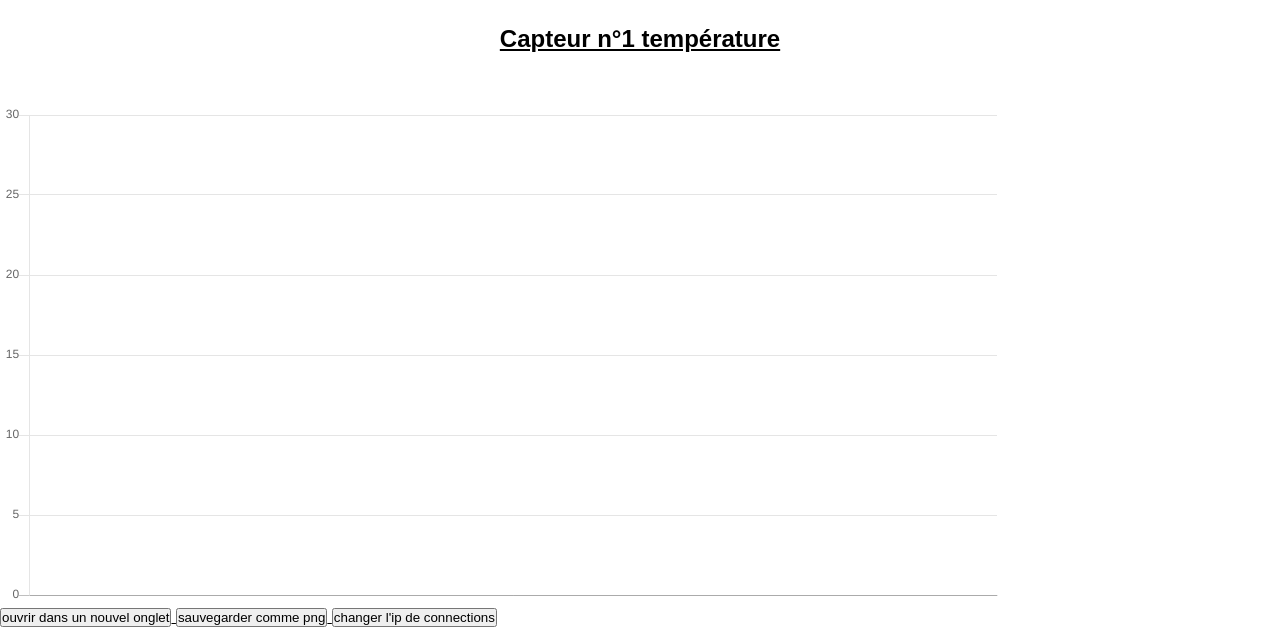
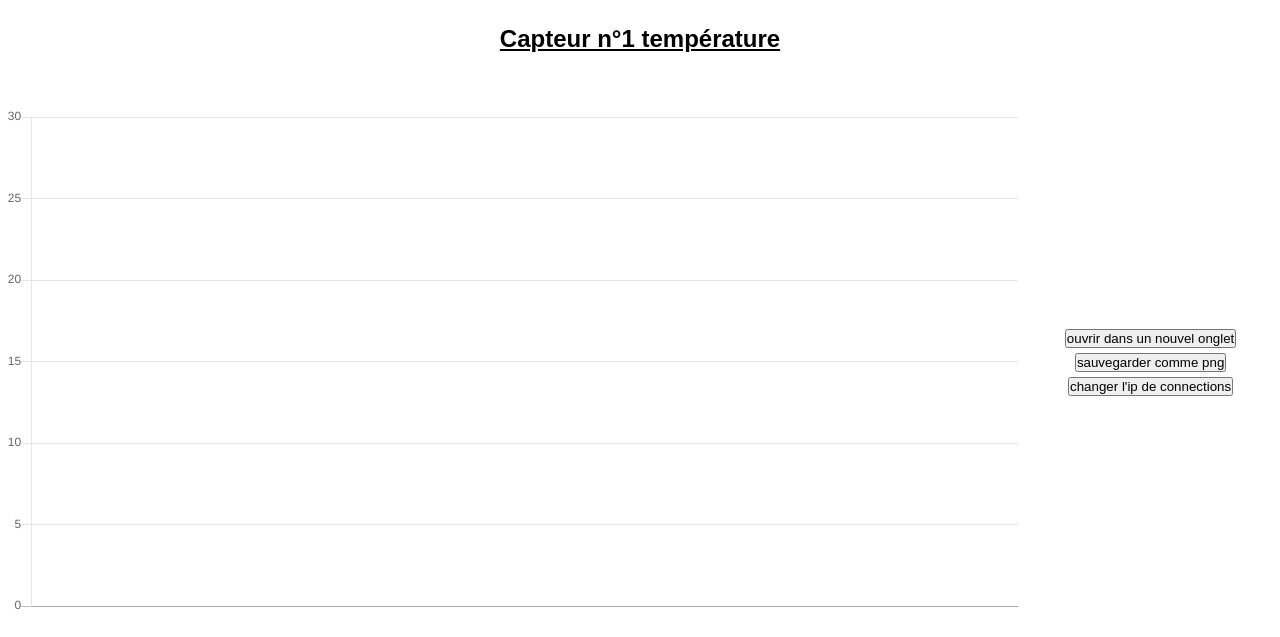
Before and after one commit to JardinsBruyere/Site_Web, a plain HTML site: page graphe_T_1.html in a window 1280 px wide. Shown: the part 77-714 px from the top of the page. Drawn offline with Linux system fonts and the light colour scheme.

Commit message:
Séparation graphique entre le graphique et les parametres

```diff
--- a/file.css
+++ b/file.css
@@ -1,4 +1,10 @@
-.chart-container {
-    width: 1000px;
-    height:600px
+table {
+  width: 100%;
+  table-layout: fixed;
 }
+.ten {
+  width: 80%;
+}
+.twenty {
+  width: 20%;
+}
--- a/graphe_T_1.html
+++ b/graphe_T_1.html
@@ -80,19 +80,38 @@
 
          <center><h2> <U> Capteur n°1 température</h2></center>
         <br><br>
+
+
+		<table>
+		  <colgroup>
+			<col class="ten" />
+			<col class="twenty" />
+		  </colgroup>
+		  <tr>
+			<th>
+				<p id="graphique">
 					<div id="graph">
-            <div id="scatter_area"></div>
+						<div id="scatter_area">
+						</div>
 						<div class="chart-container">
 							<canvas id="myChart"></canvas>
 							<button style="display: none;" id="clear">clear</button>
 							<button id="toutajouter" style="display: none;">tout ajouter</button>
-
+					  </div>
+					</div>
+				 </p>
+			</th>
+			<th>
+				<p id="setup">
 					<div id="container"></div>
-				<div>
 					<button id="nouvelonglet">ouvrir dans un nouvel onglet</button>
 					<button id="exporter">sauvegarder comme png</button>
 					<button id="changeIP">changer l'ip de connections</button>
-			</div>
+				</p>
+			 </th>
+		  </tr>
+
+
 		</div>
 
     </body>
--- a/script2.js
+++ b/script2.js
@@ -135,6 +135,7 @@ function setButton(){
 	console.log(uniqueIdCapteur)
 	uniqueIdCapteur.forEach(function(m){
 		if(!IdUse.includes(m)){
+			window.setTimeout(function() {
 				IdUse.push(m);
 				var checkbox = document.createElement('input');
 				var label = document.createElement('label')
@@ -185,6 +186,7 @@ function setButton(){
 						}
 					}
 				})
+			}, 500);
 		}})
 }
 const chargeData = () => {
```
Lines whose indentation alone changed are shown as unchanged.
